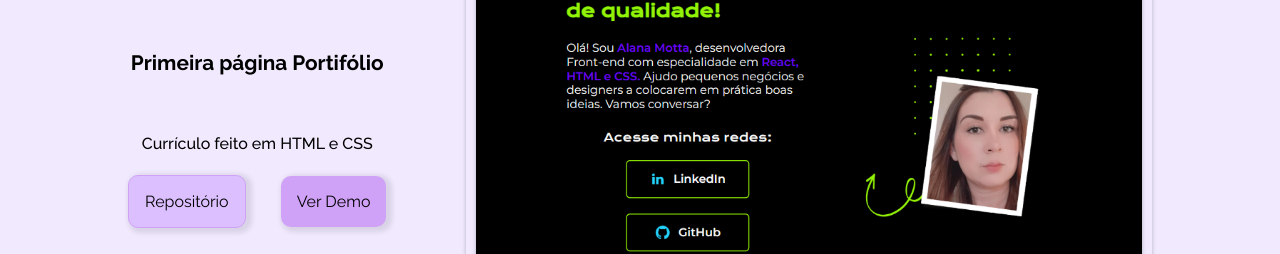
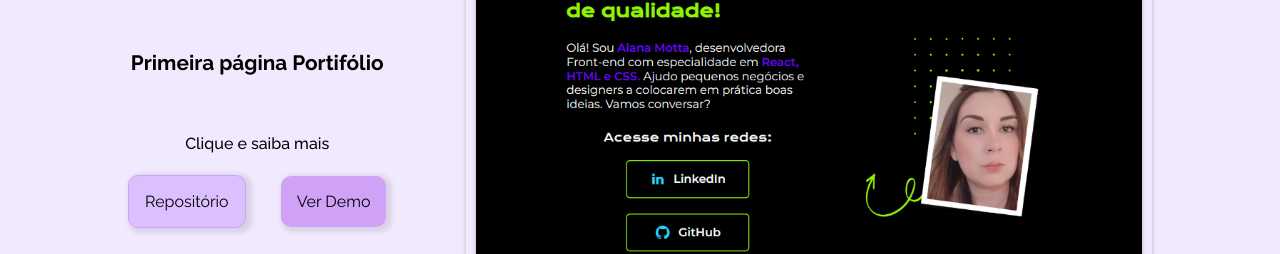
Before and after one commit to AlunaAlanaMotta/portfolio-Alana, a plain HTML site: page index.html in a window 1280 px wide. Shown: the part 3500-3754 px from the top of the page. Drawn offline with Linux system fonts and the light colour scheme.

Commit message:
Update index.html

```diff
--- a/index.html
+++ b/index.html
@@ -170,7 +170,7 @@
         <div class="experiencia_box_2">
             <div class="experiencia_box_right">
                 <h5>Primeira página Portifólio</h5>
-                <p>Currículo feito em HTML e CSS</p>
+                <p>Clique e saiba mais</p>
                 <div class="botoes">
                     <a href="https://github.com/AlunaAlanaMotta/sobre-mim" target="_blank"><button class="botao_repo">Repositório</button></a>
                     <a href="https://sobre-mim-khaki.vercel.app/about.html" target="_blank"><button class="botao_demo">Ver Demo</button></a>
```
